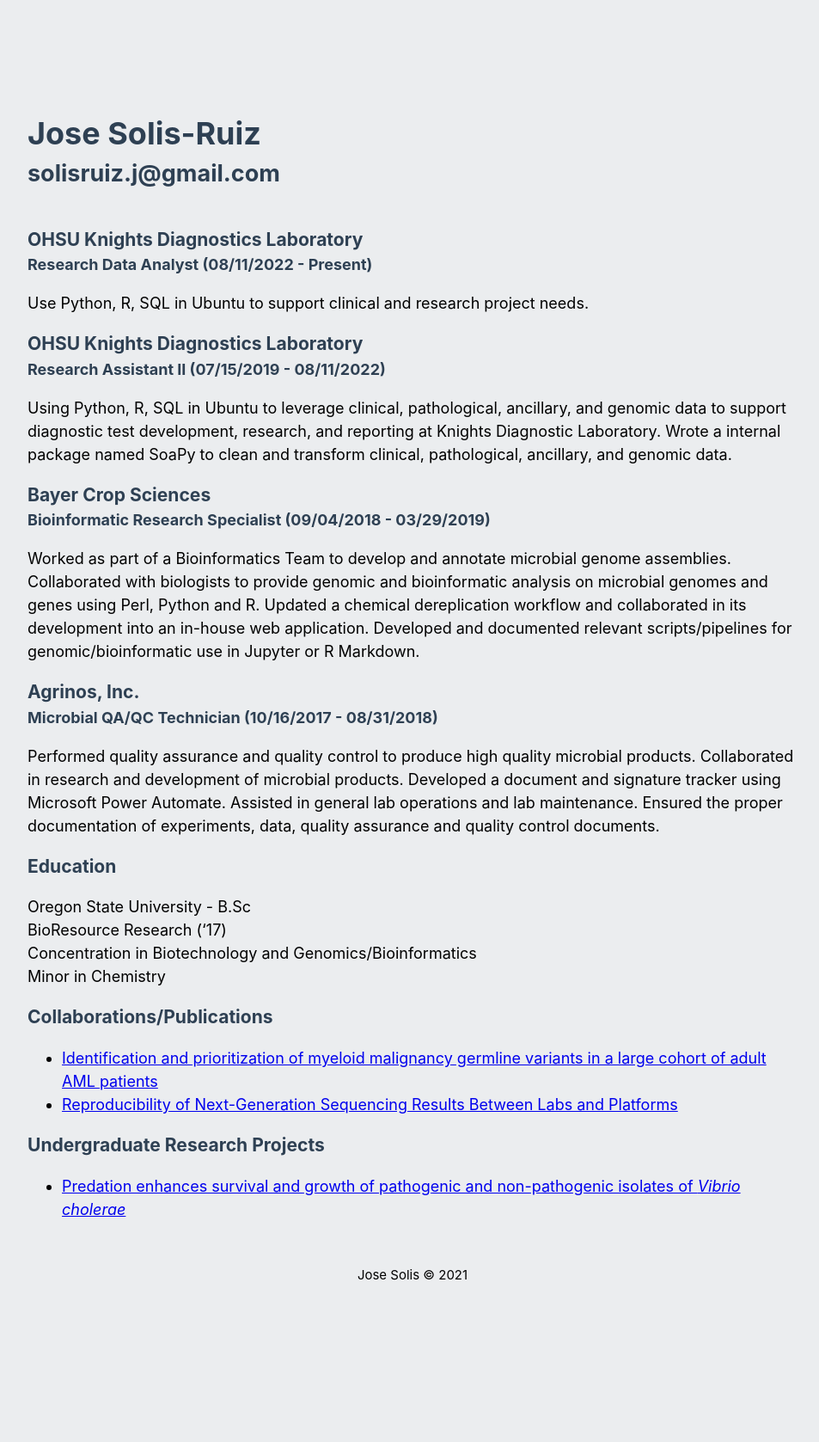
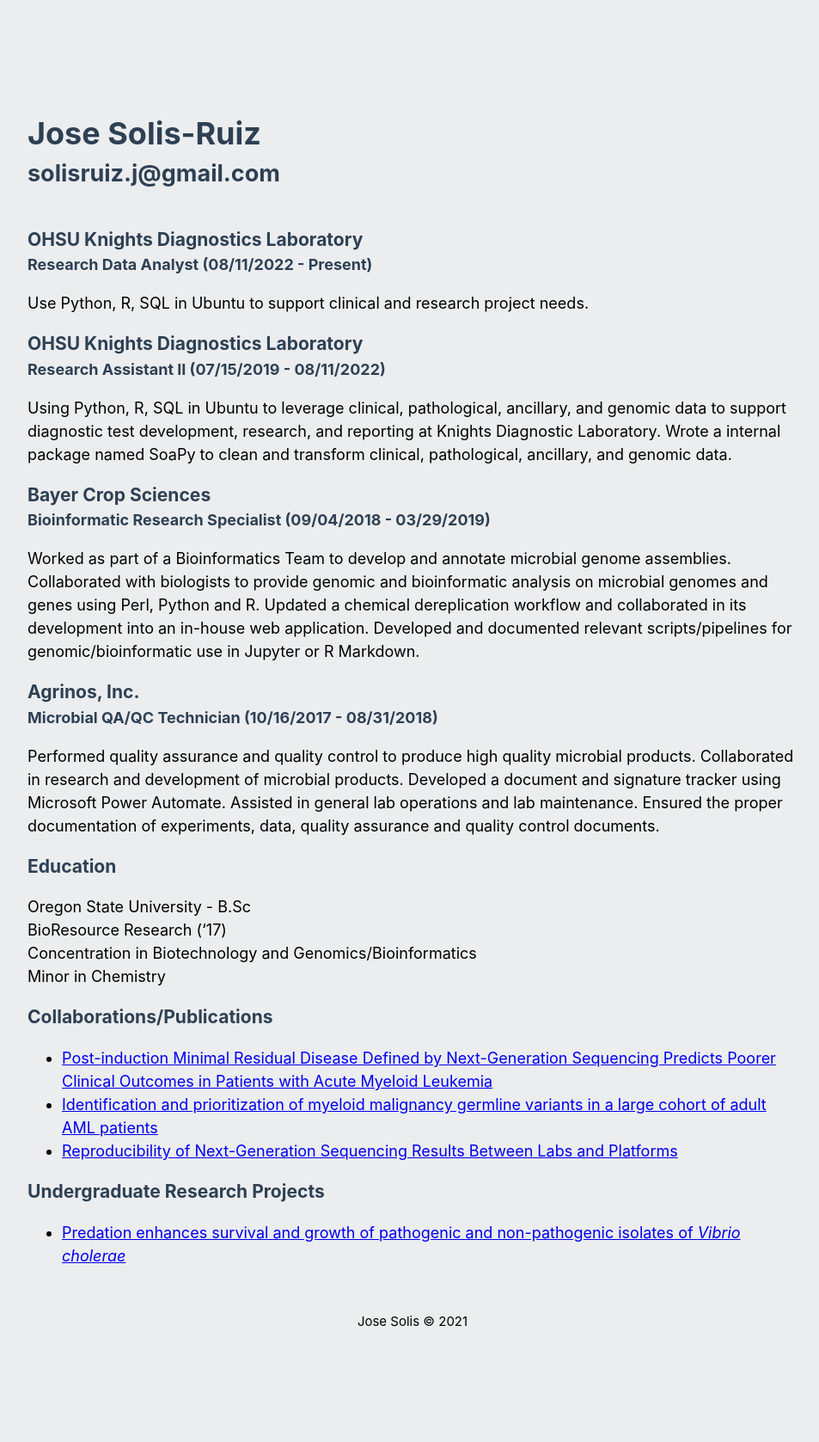
Before and after one commit to solisruj/solisruj.github.io, a Jekyll site: the page built from docs/index.md, in a window 1280 px wide. Shown: the whole page at 86% size, without its empty margins (160-1113 px from the left). Built offline with Jekyll 4.4.1, drawn with Linux system fonts in a browser that asks for light colours; our own code applies the rules of GitHub Pages for plain Markdown files; before the commit the page ends 1623 px from its top, so only the background shows below that.

Commit message:
Collaboration Update
Added Post-induction Minimal Residual Disease Defined by Next-Generation Sequencing Predicts Poorer Clinical Outcomes in Patients with Acute Myeloid Leukemia link.

```diff
--- a/docs/index.md
+++ b/docs/index.md
@@ -37,7 +37,7 @@
 Minor in Chemistry
 
 ### Collaborations/Publications
-
+- [Post-induction Minimal Residual Disease Defined by Next-Generation Sequencing Predicts Poorer Clinical Outcomes in Patients with Acute Myeloid Leukemia](https://www.questdiagnostics.com/healthcare-professionals/clinical-education-center/conference-presentations/2022/post-induction-minimal-residual-disease-defined-by-next-generation-sequencing-predicts-poorer-clinical-outcomes-in-patients-with-acute-myeloid-leukemiag)
 - [Identification and prioritization of myeloid malignancy germline variants in a large cohort of adult AML patients](https://www.sciencedirect.com/science/article/abs/pii/S0006497121015639)
 - [Reproducibility of Next-Generation Sequencing Results Between Labs and Platforms](https://blogs.ohsu.edu/researchnews/2020/03/16/next-generation-sequencing-among-new-approaches-discussed-at-pathology-research-day/)
 
```
